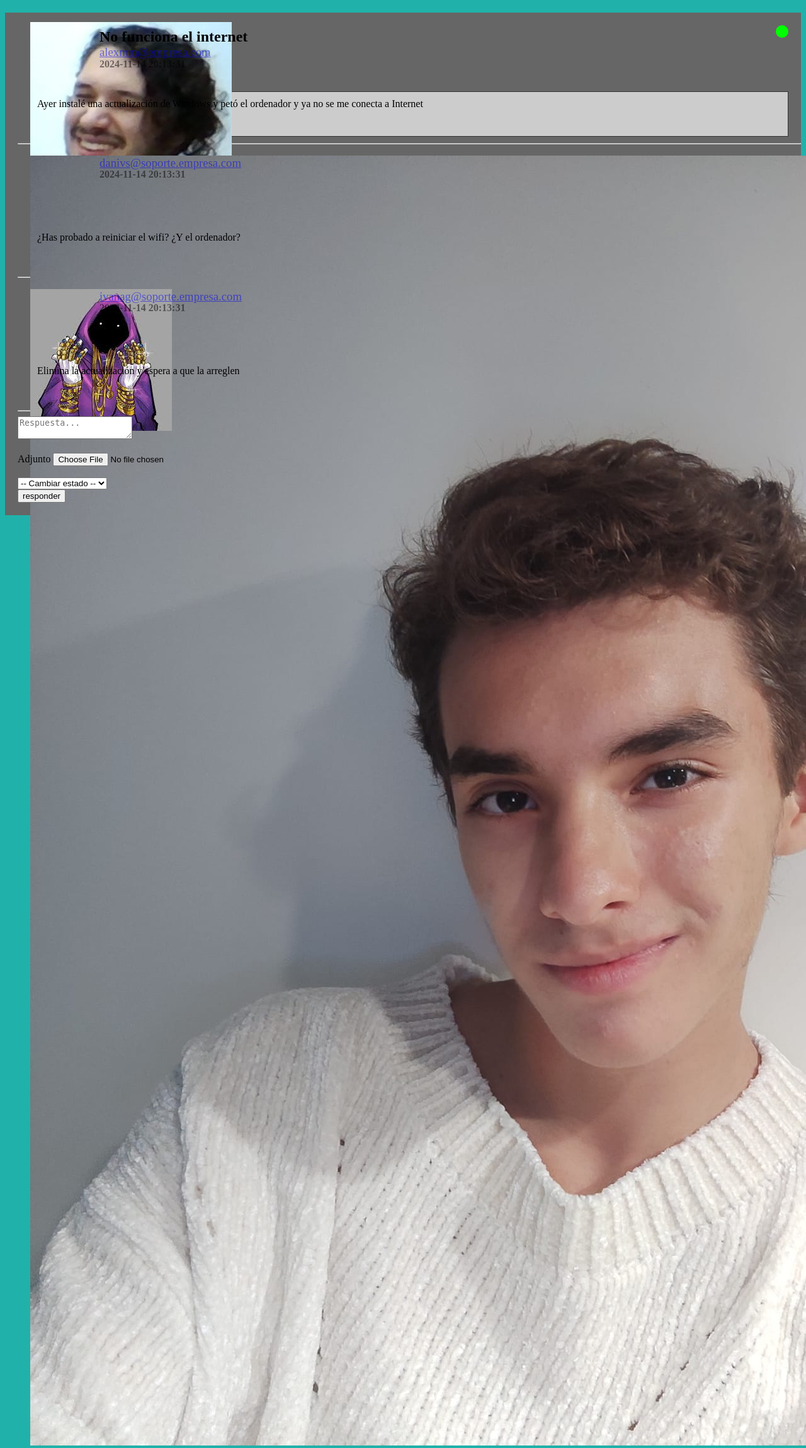
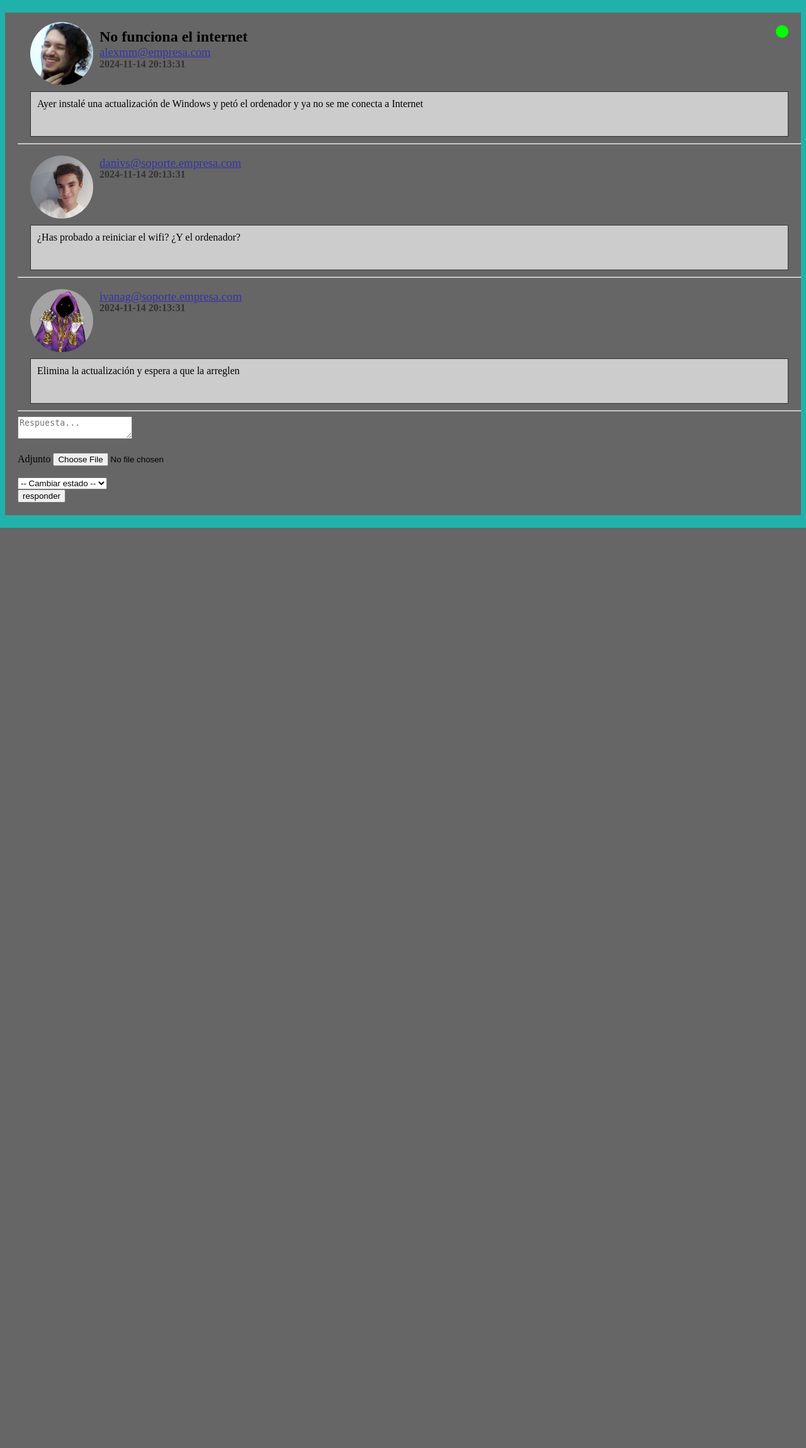
Before and after one commit to DaniVals/Practica-DW2AES-1, a PHP site: page /ticket.php?id=1 in a window 1280 px wide; the page is wider, and only the part inside the window is pictured. Shown: the part 36-2335 px from the top of that part at 63% size. After the commit the page ends 874 px from the top of that part, so only its background shows below. Run offline with PHP 8.4, Linux system fonts and the light colour scheme; a user stored in the database is signed in; data comes from the database, SQL or seed files in the repository.

Commit message:
FIX: css ticket con la PP

```diff
--- a/css/ticket.css
+++ b/css/ticket.css
@@ -73,13 +73,18 @@ pa no quedarme ciego en el bus */
     width:  100px;
     height: 100px;
 
-    object-fit: cover;
-    border-radius: 50px;
-
     float: left;
 
     /* para el texto de la derecha */
     margin-right: 10px;
+}
+.ticket img {
+    /* profile picture */
+    width:  100px;
+    height: 100px;
+
+    border-radius: 50px;
+    object-fit: cover;
 }
 
 
```
